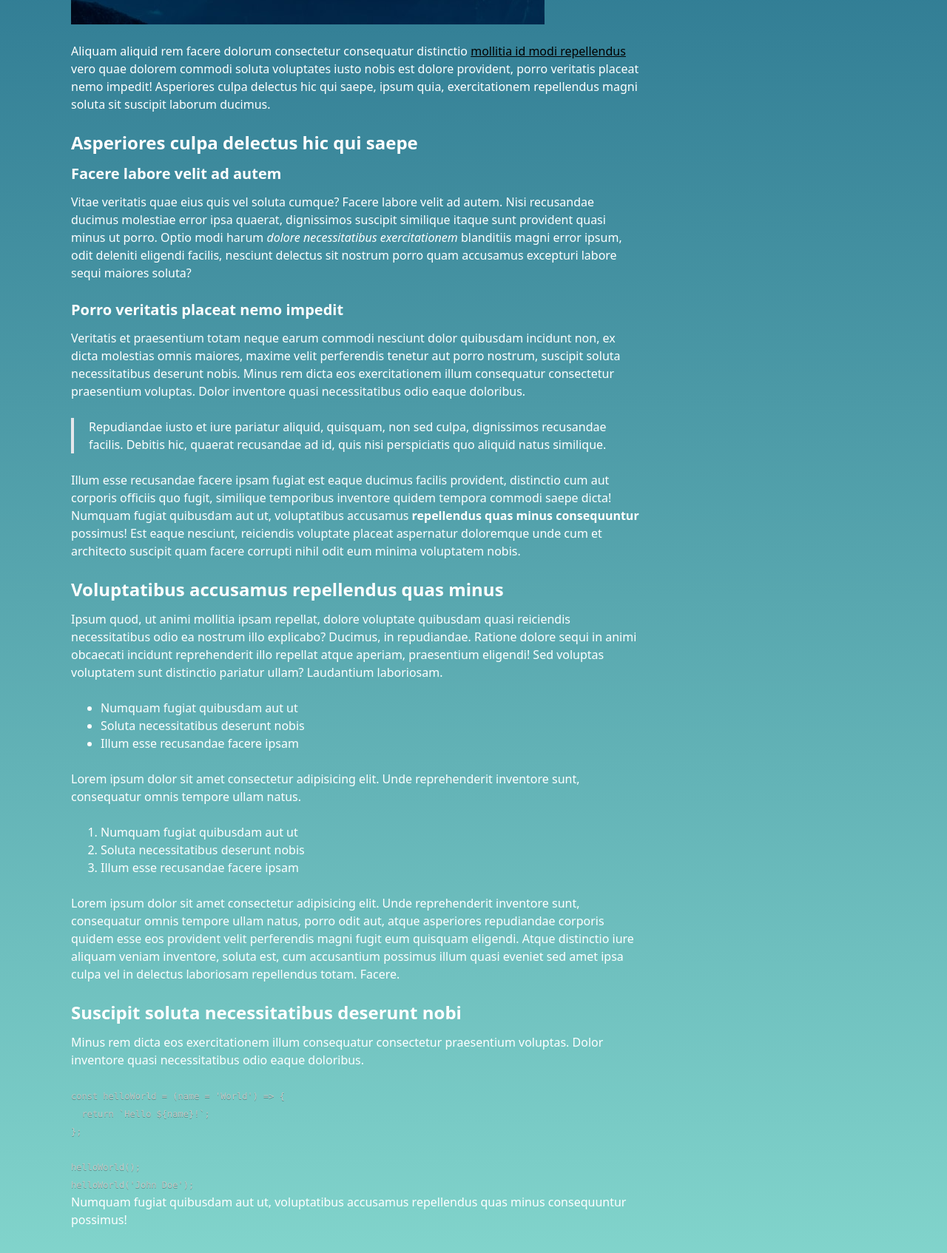
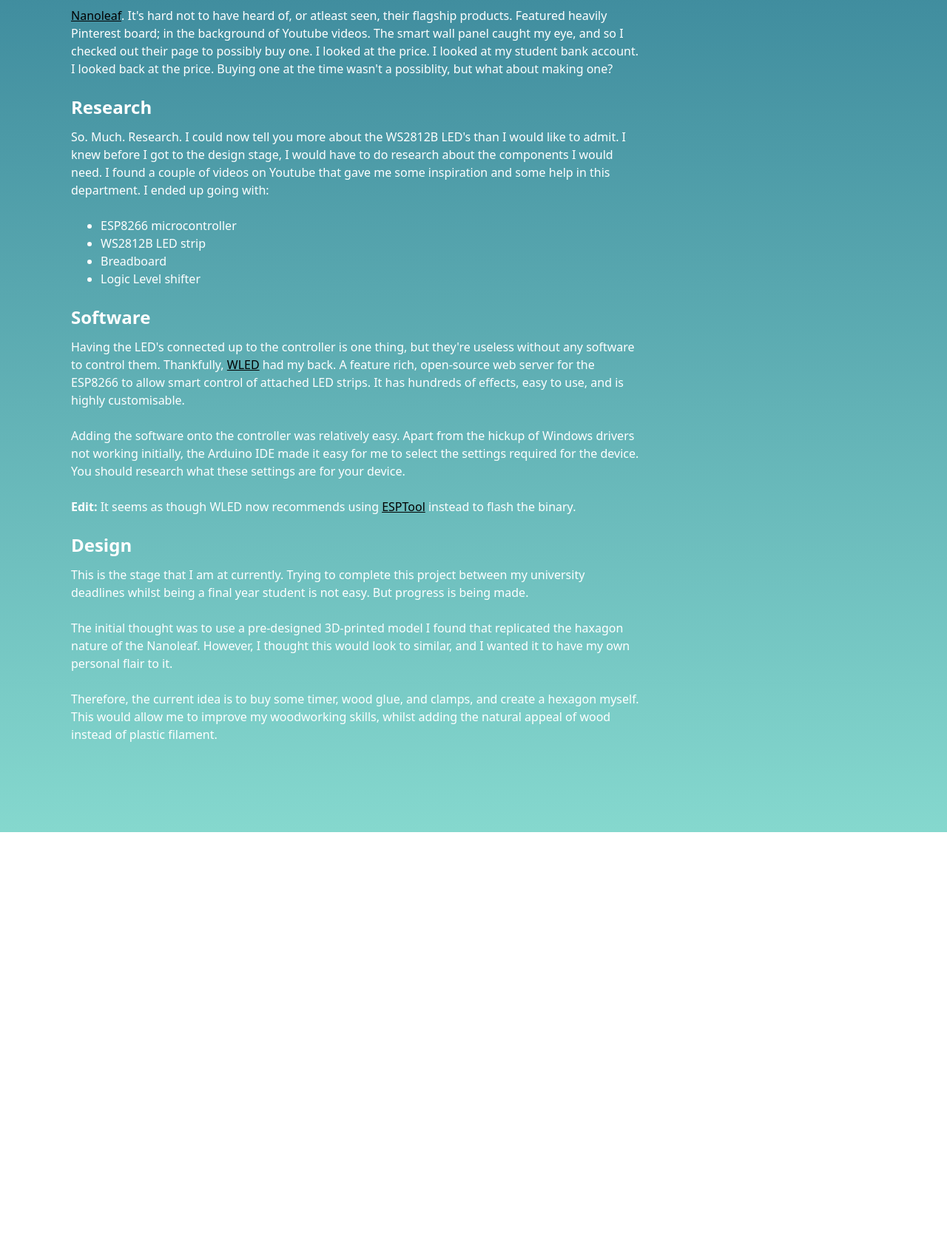
Before and after one commit to james0209/portfolio, a Gatsby site: page /blog/my-first-blog/ in a window 1280 px wide. Shown: the part 924-2618 px from the top of the page at 74% size. After the commit the page ends 2049 px from the top, so only its background shows below. Built offline with nearby package versions, Linux system fonts and the light colour scheme; Gatsby itself is replaced by a stand-in of ours; some packages are replaced by stand-ins of ours.

Commit message:
edit blog post

````diff
--- a/content/blog/my-first-blog/index.md
+++ b/content/blog/my-first-blog/index.md
@@ -1,58 +1,37 @@
 ---
 title: Smart LED Structure
-date: '2019-11-12'
+date: '2020-11-12'
 description: 'DIY Wooden LED structure with wireless capabilities'
 ---
 
+![Mountain](./mountain.jpg)
+
 ## Inspiration
 
-Nanoleaf. Featured in every Pinterest board; every Youtuber's setup; every "Top 10 aesthetics" videos.
+[Nanoleaf](https://nanoleaf.me/). It's hard not to have heard of, or atleast seen, their flagship products. Featured heavily Pinterest board; in the background of Youtube videos. The smart wall panel caught my eye, and so I checked out their page to possibly buy one. I looked at the price. I looked at my student bank account. I looked back at the price. Buying one at the time wasn't a possiblity, but what about making one?
 
-![Mountain](./mountain.jpg)
+## Research
 
-Aliquam aliquid rem facere dolorum consectetur consequatur distinctio [mollitia id modi repellendus](https://github.com/RyanFitzgerald/devfolio) vero quae dolorem commodi soluta voluptates iusto nobis est dolore provident, porro veritatis placeat nemo impedit! Asperiores culpa delectus hic qui saepe, ipsum quia, exercitationem repellendus magni soluta sit suscipit laborum ducimus.
+So. Much. Research. I could now tell you more about the WS2812B LED's than I would like to admit. I knew before I got to the design stage, I would have to do research about the components I would need. I found a couple of videos on Youtube that gave
+me some inspiration and some help in this department. I ended up going with:
 
-## Asperiores culpa delectus hic qui saepe
+- ESP8266 microcontroller
+- WS2812B LED strip
+- Breadboard
+- Logic Level shifter
 
-### Facere labore velit ad autem
+## Software
 
-Vitae veritatis quae eius quis vel soluta cumque? Facere labore velit ad autem. Nisi recusandae ducimus molestiae error ipsa quaerat, dignissimos suscipit similique itaque sunt provident quasi minus ut porro. Optio modi harum _dolore necessitatibus exercitationem_ blanditiis magni error ipsum, odit deleniti eligendi facilis, nesciunt delectus sit nostrum porro quam accusamus excepturi labore sequi maiores soluta?
+Having the LED's connected up to the controller is one thing, but they're useless without any software to control them. Thankfully, [WLED](https://github.com/Aircoookie/WLED) had my back. A feature rich, open-source web server for the ESP8266 to allow smart control of attached LED strips. It has hundreds of effects, easy to use, and is highly customisable.
 
-### Porro veritatis placeat nemo impedit
+Adding the software onto the controller was relatively easy. Apart from the hickup of Windows drivers not working initially, the Arduino IDE made it easy for me to select the settings required for the device. You should research what these settings are for your device.
 
-Veritatis et praesentium totam neque earum commodi nesciunt dolor quibusdam incidunt non, ex dicta molestias omnis maiores, maxime velit perferendis tenetur aut porro nostrum, suscipit soluta necessitatibus deserunt nobis. Minus rem dicta eos exercitationem illum consequatur consectetur praesentium voluptas. Dolor inventore quasi necessitatibus odio eaque doloribus.
+**Edit:** It seems as though WLED now recommends using [ESPTool](https://github.com/espressif/esptool) instead to flash the binary.
 
-> Repudiandae iusto et iure pariatur aliquid, quisquam, non sed culpa, dignissimos recusandae facilis. Debitis hic, quaerat recusandae ad id, quis nisi perspiciatis quo aliquid natus similique.
+## Design
 
-Illum esse recusandae facere ipsam fugiat est eaque ducimus facilis provident, distinctio cum aut corporis officiis quo fugit, similique temporibus inventore quidem tempora commodi saepe dicta! Numquam fugiat quibusdam aut ut, voluptatibus accusamus **repellendus quas minus consequuntur** possimus! Est eaque nesciunt, reiciendis voluptate placeat aspernatur doloremque unde cum et architecto suscipit quam facere corrupti nihil odit eum minima voluptatem nobis.
+This is the stage that I am at currently. Trying to complete this project between my university deadlines whilst being a final year student is not easy. But progress is being made.
 
-## Voluptatibus accusamus repellendus quas minus
+The initial thought was to use a pre-designed 3D-printed model I found that replicated the haxagon nature of the Nanoleaf. However, I thought this would look to similar, and I wanted it to have my own personal flair to it.
 
-Ipsum quod, ut animi mollitia ipsam repellat, dolore voluptate quibusdam quasi reiciendis necessitatibus odio ea nostrum illo explicabo? Ducimus, in repudiandae. Ratione dolore sequi in animi obcaecati incidunt reprehenderit illo repellat atque aperiam, praesentium eligendi! Sed voluptas voluptatem sunt distinctio pariatur ullam? Laudantium laboriosam.
-
-- Numquam fugiat quibusdam aut ut
-- Soluta necessitatibus deserunt nobis
-- Illum esse recusandae facere ipsam
-
-Lorem ipsum dolor sit amet consectetur adipisicing elit. Unde reprehenderit inventore sunt, consequatur omnis tempore ullam natus.
-
-1. Numquam fugiat quibusdam aut ut
-2. Soluta necessitatibus deserunt nobis
-3. Illum esse recusandae facere ipsam
-
-Lorem ipsum dolor sit amet consectetur adipisicing elit. Unde reprehenderit inventore sunt, consequatur omnis tempore ullam natus, porro odit aut, atque asperiores repudiandae corporis quidem esse eos provident velit perferendis magni fugit eum quisquam eligendi. Atque distinctio iure aliquam veniam inventore, soluta est, cum accusantium possimus illum quasi eveniet sed amet ipsa culpa vel in delectus laboriosam repellendus totam. Facere.
-
-## Suscipit soluta necessitatibus deserunt nobi
-
-Minus rem dicta eos exercitationem illum consequatur consectetur praesentium voluptas. Dolor inventore quasi necessitatibus odio eaque doloribus.
-
-```js
-const helloWorld = (name = 'World') => {
-  return `Hello ${name}!`;
-};
-
-helloWorld();
-helloWorld('John Doe');
-```
-
-Numquam fugiat quibusdam aut ut, voluptatibus accusamus repellendus quas minus consequuntur possimus!
+Therefore, the current idea is to buy some timer, wood glue, and clamps, and create a hexagon myself. This would allow me to improve my woodworking skills, whilst adding the natural appeal of wood instead of plastic filament.
--- a/content/blog/my-second-blog/index.md
+++ b/content/blog/my-second-blog/index.md
@@ -4,7 +4,7 @@ date: '2019-11-12'
 description: 'Raspberry Pi smart mirror'
 ---
 
-## Lorem ipsum dolor sit amet consectetur adipisicing elit
+## Inspiration
 
 Lorem ipsum dolor sit amet consectetur adipisicing elit. Unde reprehenderit inventore sunt, consequatur omnis tempore ullam natus, porro odit aut, atque asperiores repudiandae corporis quidem esse eos provident velit perferendis magni fugit eum quisquam eligendi. Atque distinctio iure aliquam veniam inventore, soluta est, cum accusantium possimus illum quasi eveniet sed amet ipsa culpa vel in delectus laboriosam repellendus totam. Facere.
 
@@ -12,47 +12,10 @@ Lorem ipsum dolor sit amet consectetur adipisicing elit. Unde reprehenderit inve
 
 Aliquam aliquid rem facere dolorum consectetur consequatur distinctio [mollitia id modi repellendus](https://github.com/RyanFitzgerald/devfolio) vero quae dolorem commodi soluta voluptates iusto nobis est dolore provident, porro veritatis placeat nemo impedit! Asperiores culpa delectus hic qui saepe, ipsum quia, exercitationem repellendus magni soluta sit suscipit laborum ducimus.
 
-## Asperiores culpa delectus hic qui saepe
+## Reasearch
 
-### Facere labore velit ad autem
+## Software
 
 Vitae veritatis quae eius quis vel soluta cumque? Facere labore velit ad autem. Nisi recusandae ducimus molestiae error ipsa quaerat, dignissimos suscipit similique itaque sunt provident quasi minus ut porro. Optio modi harum _dolore necessitatibus exercitationem_ blanditiis magni error ipsum, odit deleniti eligendi facilis, nesciunt delectus sit nostrum porro quam accusamus excepturi labore sequi maiores soluta?
 
-### Porro veritatis placeat nemo impedit
-
-Veritatis et praesentium totam neque earum commodi nesciunt dolor quibusdam incidunt non, ex dicta molestias omnis maiores, maxime velit perferendis tenetur aut porro nostrum, suscipit soluta necessitatibus deserunt nobis. Minus rem dicta eos exercitationem illum consequatur consectetur praesentium voluptas. Dolor inventore quasi necessitatibus odio eaque doloribus.
-
-> Repudiandae iusto et iure pariatur aliquid, quisquam, non sed culpa, dignissimos recusandae facilis. Debitis hic, quaerat recusandae ad id, quis nisi perspiciatis quo aliquid natus similique.
-
-Illum esse recusandae facere ipsam fugiat est eaque ducimus facilis provident, distinctio cum aut corporis officiis quo fugit, similique temporibus inventore quidem tempora commodi saepe dicta! Numquam fugiat quibusdam aut ut, voluptatibus accusamus **repellendus quas minus consequuntur** possimus! Est eaque nesciunt, reiciendis voluptate placeat aspernatur doloremque unde cum et architecto suscipit quam facere corrupti nihil odit eum minima voluptatem nobis.
-
-## Voluptatibus accusamus repellendus quas minus
-
-Ipsum quod, ut animi mollitia ipsam repellat, dolore voluptate quibusdam quasi reiciendis necessitatibus odio ea nostrum illo explicabo? Ducimus, in repudiandae. Ratione dolore sequi in animi obcaecati incidunt reprehenderit illo repellat atque aperiam, praesentium eligendi! Sed voluptas voluptatem sunt distinctio pariatur ullam? Laudantium laboriosam.
-
-- Numquam fugiat quibusdam aut ut
-- Soluta necessitatibus deserunt nobis
-- Illum esse recusandae facere ipsam
-
-Lorem ipsum dolor sit amet consectetur adipisicing elit. Unde reprehenderit inventore sunt, consequatur omnis tempore ullam natus.
-
-1. Numquam fugiat quibusdam aut ut
-2. Soluta necessitatibus deserunt nobis
-3. Illum esse recusandae facere ipsam
-
-Lorem ipsum dolor sit amet consectetur adipisicing elit. Unde reprehenderit inventore sunt, consequatur omnis tempore ullam natus, porro odit aut, atque asperiores repudiandae corporis quidem esse eos provident velit perferendis magni fugit eum quisquam eligendi. Atque distinctio iure aliquam veniam inventore, soluta est, cum accusantium possimus illum quasi eveniet sed amet ipsa culpa vel in delectus laboriosam repellendus totam. Facere.
-
-## Suscipit soluta necessitatibus deserunt nobi
-
-Minus rem dicta eos exercitationem illum consequatur consectetur praesentium voluptas. Dolor inventore quasi necessitatibus odio eaque doloribus.
-
-```js
-const helloWorld = (name = 'World') => {
-  return `Hello ${name}!`;
-};
-
-helloWorld();
-helloWorld('John Doe');
-```
-
-Numquam fugiat quibusdam aut ut, voluptatibus accusamus repellendus quas minus consequuntur possimus!
+## Design
--- a/gatsby-config.js
+++ b/gatsby-config.js
@@ -2,7 +2,7 @@ module.exports = {
   pathPrefix: '/portfolio',
   siteMetadata: {
     // Site URL for when it goes live
-    siteUrl: `https://jamesbrookes.netlify.app/`,
+    siteUrl: `https://jamesbrookes.gtsb.io/`,
     // Your Name
     name: 'James Brookes',
     // Main Site Title
@@ -17,9 +17,15 @@ module.exports = {
     linkedin: `https://www.linkedin.com/in/james-brookes-367413193/`,
 
     // Content of the About Me section
-    about: `I am a motivated computer science graduate who enjoys taking things apart to understand how they work.`,
+    about: `Motivated computer science graduate with a passion for problem solving. From writing code to researching emerging technologies, I try and go the extra mile to develop the best tools and services I can.`,
     // Optional: List your projects, they must have `name` and `description`. `link` is optional.
     projects: [
+      {
+        name: 'Study Planner',
+        description:
+          'JavaFX written application for university students to use as a study planner. Allows for import of XML files of students timetables to provide up-to-date information regarding assignments and deadlines.',
+        link: 'https://github.com/james0209/StudyPlanner',
+      },
       {
         name: 'University Website Redesign',
         description:
@@ -27,15 +33,10 @@ module.exports = {
         link: 'https://uea-portal.netlify.app/',
       },
       {
-        name: 'Study Planner',
+        name: 'Clippesby Church Website',
         description:
-          'Java written application for students to use as a study planner. Allows for import of XML files of students timetables to provide up-to-date information regarding assignments.',
-        link: 'https://github.com/james0209/StudyPlanner',
-      },
-      {
-        name: 'Tutoring Website',
-        description: 'Created a Wordpress website for a client',
-        link: 'https://github.com/james0209/',
+          'Hired to create a website for a local Church. Maintained contact with the stakeholder and developed using Agile methodology.',
+        link: 'https://clippesby.zyrosite.com/',
       },
     ],
     // Optional: List your experience, they must have `name` and `description`. `link` is optional.
@@ -43,15 +44,19 @@ module.exports = {
       {
         name: 'Social Storm Hackathon',
         description:
-          'Runner up in a 48-hour hackathon. Worked in teams with students from Belgium and Kenya.',
+          'Runner up in a 48-hour hackathon. Worked in a team with students from Belgium and Nairobi on an MVP social media blog to help raise awareness of gender inequality.',
         link: 'https://www.worldchangers.org.uk/socialstorm',
       },
     ],
     // Optional: List your skills, they must have `name` and `description`.
     skills: [
       {
-        name: 'Languages & Frameworks',
-        description: 'JavaScript (ES6+), Node.js, React, Bootstrap',
+        name: 'Programming',
+        description: 'Java, Python, C#',
+      },
+      {
+        name: 'Web Development & Frameworks',
+        description: 'JavaScript (ES6+), Node.js, React, Dash, Bootstrap',
       },
       {
         name: 'Databases',
````
